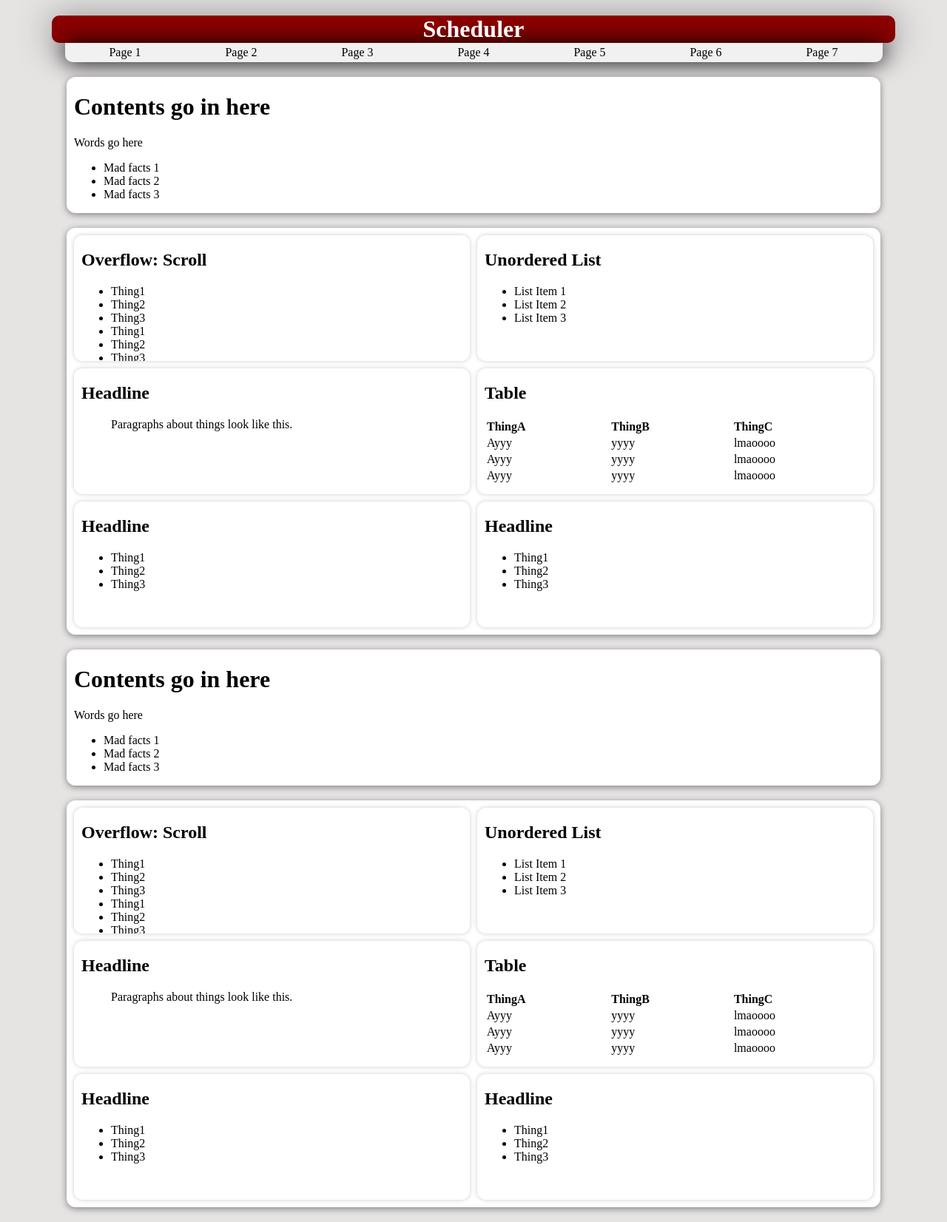
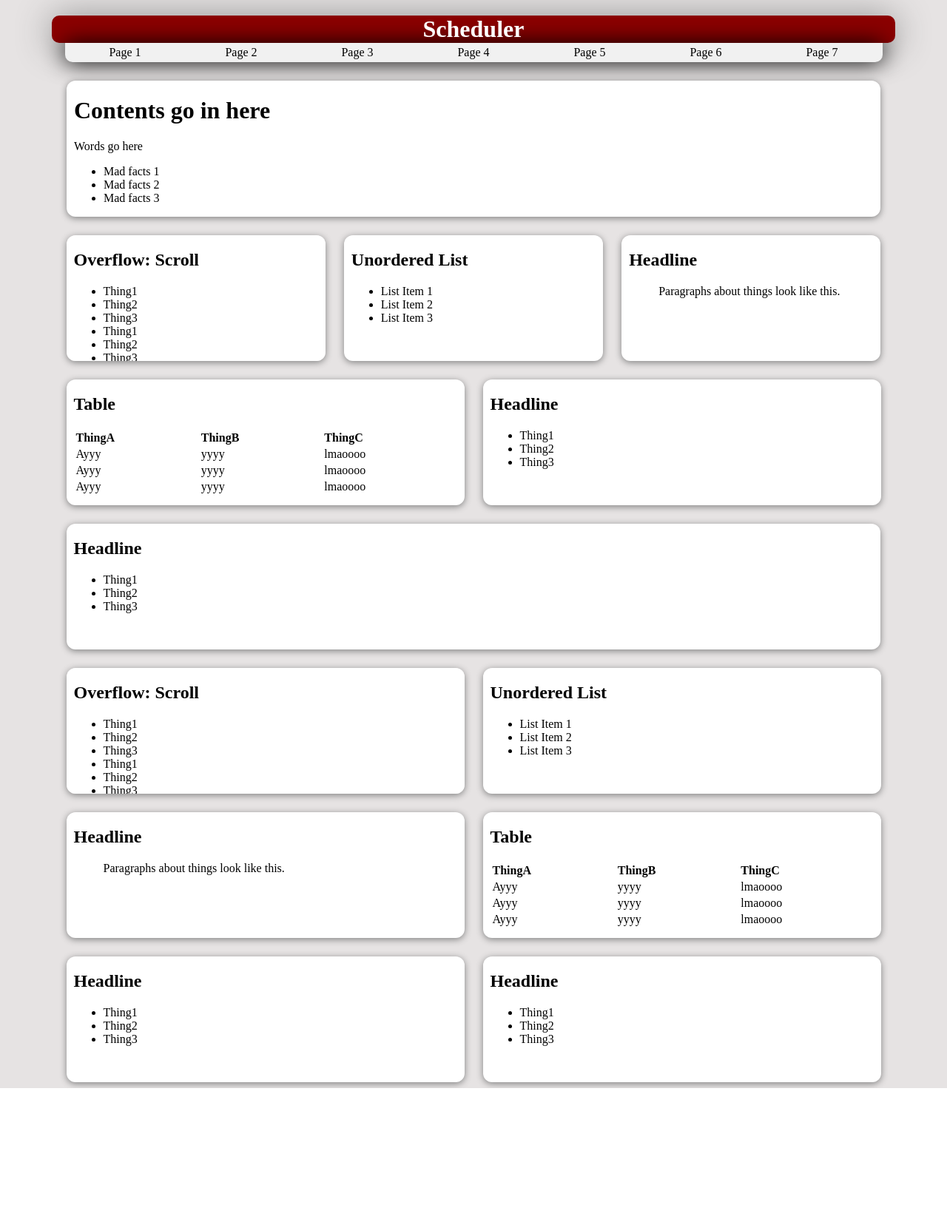
Before and after one commit to Shaunathanz/Scheduler, a PHP site: page / in a window 1280 px wide. Shown: the whole page at 74% size. After the commit the page ends 1471 px from the top, so only its background shows below. Run offline with PHP 8.4, Linux system fonts and the light colour scheme.

Commit message:
Small changes

```diff
--- a/public_html/index.html
+++ b/public_html/index.html
@@ -2,7 +2,7 @@
 <html>
 <head>
     <!--CSS caching disabled with ?stuff-->
-    <link rel="stylesheet" type="text/css" href="styles/home.css?who=shssaasdauzhere" media="screen" />
+    <link rel="stylesheet" type="text/css" href="styles/home.css" media="screen" />
     <script src="scripts/script.js"></script>
     <meta charset="utf-8"/>
     <title id="tab_name">Scheduler</title>
@@ -37,8 +37,8 @@
             </ul>
         </div>
     </div>
-    <div class="content-item flex">
-        <div class="content-item flex-item">
+    <div class="content-flex-area">
+        <div class="content-item flex-item thirds">
             <h2>Overflow: Scroll</h2>
             <ul>
                 <li>Thing1</li>
@@ -52,7 +52,7 @@
                 <li>Thing3</li>
             </ul>
         </div>
-        <div class="content-item flex-item">
+        <div class="content-item flex-item thirds">
             <h2>Unordered List</h2>
             <ul>
                 <li>List Item 1</li>
@@ -60,7 +60,7 @@
                 <li>List Item 3</li>
             </ul>
         </div>
-        <div class="content-item flex-item">
+        <div class="content-item flex-item thirds">
             <h2>Headline</h2>
             <ul>
                 <p>Paragraphs about things look like this.</p>
@@ -112,19 +112,7 @@
             </ul>
         </div>
     </div>
-
-    <div class="content-item">
-        <div>
-            <h1>Contents go in here</h1>
-            <p>Words go here</p>
-            <ul>
-                <li>Mad facts 1</li>
-                <li>Mad facts 2</li>
-                <li>Mad facts 3</li>
-            </ul>
-        </div>
-    </div>
-    <div class="content-item flex">
+    <div class="content-flex-area">
         <div class="content-item flex-item">
             <h2>Overflow: Scroll</h2>
             <ul>
--- a/public_html/styles/home.css
+++ b/public_html/styles/home.css
@@ -83,10 +83,10 @@ body
     border-radius: 12px;
     margin: auto;
     background: white;
-    margin-bottom: 20px;
     text-align: left;
     padding-left: 10px;
     padding-right: 10px;
+    margin-top: 25px;
 }
 
 .content-item.small
@@ -97,27 +97,35 @@ body
     width: 331px;
 }
 
-.content-item.flex
+/* put flex-item inside div */
+.content-flex-area
 {
     display: flex;
     flex-wrap: wrap;
-    max-width: 1080px;
-    padding: 10px;
-    gap: 10px;
+    max-width: 1101px;
+    gap: 25px;
+    margin: auto;
+    margin-top: 25px;
 }
 
+/* can display two boxes side-by-side by default */
 .content-item.flex-item
 {
     height: 170px;
-    min-width: 392px;
     margin: 0px;
-    /*! border-style: dashed; */
-    /*! border-color: darkred; */
-    box-shadow: 0px 0px 6px rgba(0,0,0,.2);
+    box-shadow: 0px 2px 10px gray;
     border-width: 1px;
-    flex-basis: 513px;
+    flex-basis: 398px;
     flex-grow: 1;
     background: white;
+    min-width: 208px;
+}
+
+/* can display 3 boxes side-by-side */
+.content-item.flex-item.thirds
+{
+    flex-basis: 252px;
+    min-width: 0px;
 }
 
 /* v PLACE NEW CSS BELOW THIS LINE v */
```
